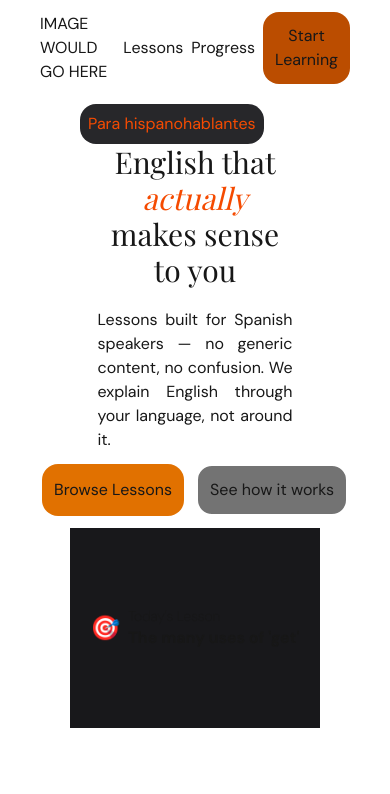
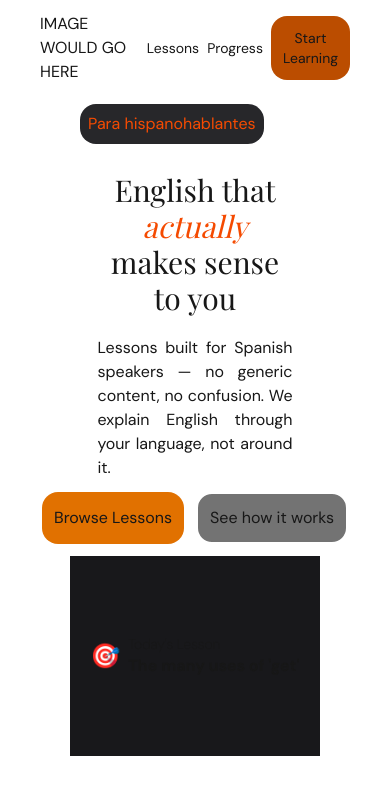
Before and after one commit to DelaO888/ingles-app, a Next.js app: page / in a window 390 px wide. Shown: the top 794 px of the page. Built offline with nearby package versions, Linux system fonts and the light colour scheme; a web font is replaced by a local one.

Commit message:
responsive text size

```diff
--- a/app/page.tsx
+++ b/app/page.tsx
@@ -7,9 +7,9 @@ export default function Home() {
       <nav className="flex justify-between items-center px-10 mt-3">
           <p>IMAGE WOULD GO HERE</p>
           <ul className="flex gap-2 items-center">
-            <li>Lessons</li>
-            <li>Progress</li>
-            <button className="bg-amber-700 rounded-2xl p-3">Start Learning</button>
+            <li className="text-sm md:text-lg">Lessons</li>
+            <li className="text-sm md:text-lg">Progress</li>
+            <button className="bg-amber-700 rounded-2xl p-3 text-sm md:text-lg">Start Learning</button>
           </ul>
       </nav>
 
@@ -17,7 +17,7 @@ export default function Home() {
       <button className="rounded-2xl">Para hispanohablantes</button>
     </div> */}
 
-       <button className="rounded-2xl ml-20 md:ml-40 mt-5 bg-zinc-800 text-orange-600 p-2">Para hispanohablantes</button>
+       <button className="rounded-2xl ml-20 md:ml-40 mt-5 mb-7 bg-zinc-800 text-orange-600 p-2">Para hispanohablantes</button>
 
 
      <div className="flex flex-col items-center md:flex-row md:flex md:mt-10 md:justify-between md:items-center md:px-40">
```
